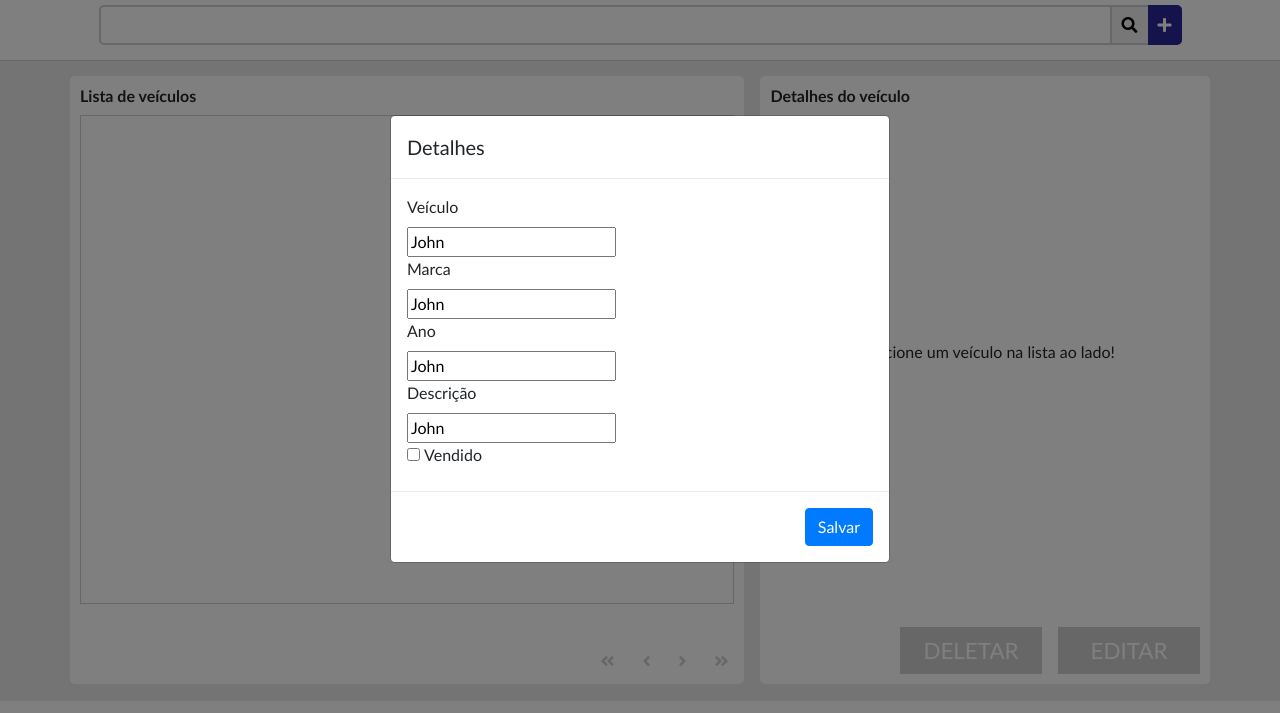
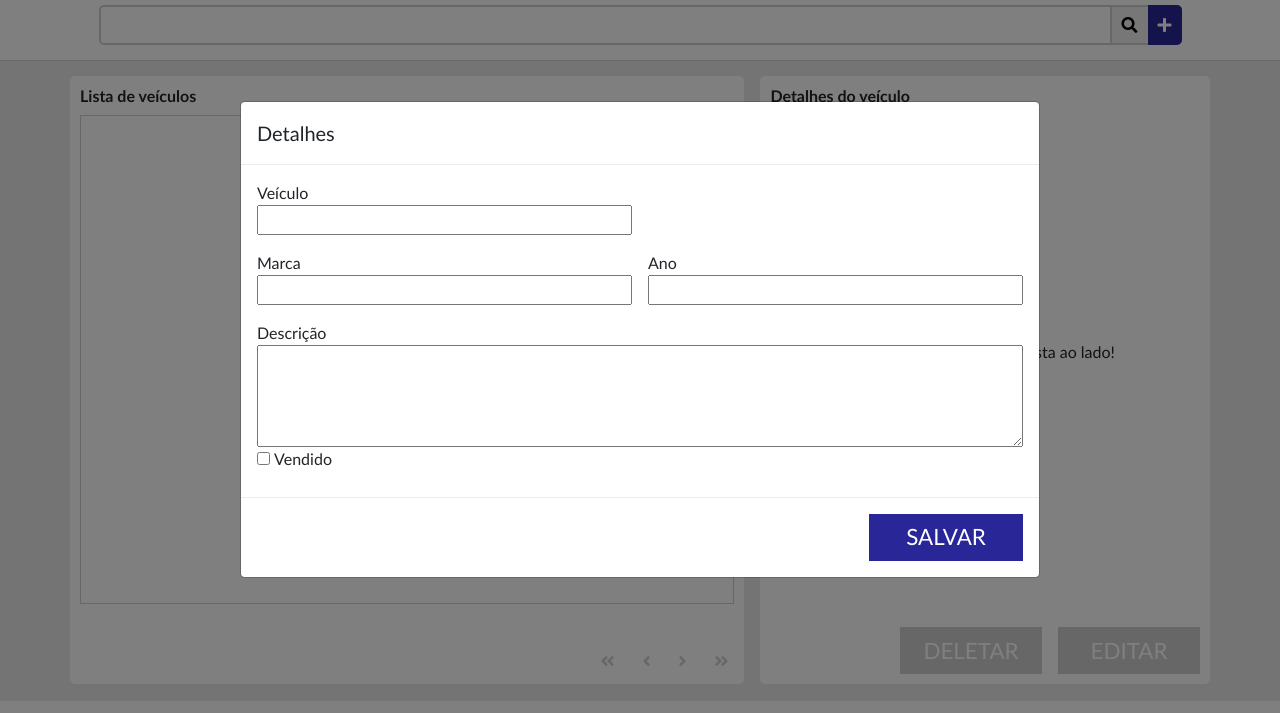
Before and after one commit to kenzotakamori/TesteOncar, a website: page index.html in a window 1280 px wide. Both pictures are taken after a click on the button 1164 px from the left and 86 px from the top of the page. Shown: the part 61-774 px from the top of the page. Drawn offline with nearby package versions, Linux system fonts and the light colour scheme; no server answers.

Commit message:
Modal format CSS

```diff
--- a/css/styles.css
+++ b/css/styles.css
@@ -152,6 +152,7 @@ header .teste a {
     place-items: center;
     font-size: 1.3rem;
     padding-right: 20px;
+    padding-left: 20px;
 }
 
 #list-details .details {
@@ -219,3 +220,56 @@ header .teste a {
 .inactive {
     display: none !important;
 }
+
+#detailModal .modal-body {
+    display: grid;
+    grid-template-columns: 1fr 1fr;
+    column-gap: 1rem;
+}
+
+#detailModal .modal-body .vehicle-input {
+    grid-column: 1 / 2;
+}
+
+#detailModal .modal-body .brand-input {
+    grid-column: 1 / 2;
+}
+
+#detailModal .modal-body .year-input {
+    grid-column: 2 / 3;
+}
+
+#detailModal .modal-body .description-input {
+    grid-column: 1 / 3;
+}
+
+.vehicle-input, .brand-input, .year-input, .description-input {
+    display: grid;
+    width: 100%;
+}
+
+#detailModal label {
+    margin-bottom: 0;
+}
+
+#detailModal input {
+    margin-bottom: 1rem;
+}
+
+#detailModal button, #deleteModal button {
+    border: none;
+    border-radius: 0;
+    color: #fff;
+    background-color: #292797;
+    height: 35px;
+    width: 130px;
+    font-size: 1.4rem;
+}
+
+#deleteModal button.btn-primary {
+    background-color: #bb2929;
+}
+
+#deleteModal button.btn-secondary {
+    background-color: #cfcfcf;
+}
--- a/templates/add-edit-vehicle-modal.html
+++ b/templates/add-edit-vehicle-modal.html
@@ -1,33 +1,33 @@
 <div id="detailModal" class="modal fade" tabindex="-1" role="dialog">
-    <div class="modal-dialog modal-dialog-centered" role="document">
+    <div class="modal-dialog modal-dialog-centered modal-lg" role="document">
         <div class="modal-content">
             <div class="modal-header">
                 <h5 class="modal-title">Detalhes</h5>
             </div>
             <div class="modal-body">
                 <div class="vehicle-input">
-                    <label for="vehicle">Veículo</label><br>
-                    <input type="text" id="vehicle" name="vehicle" value="John"><br>
+                    <label for="vehicle">Veículo</label>
+                    <input type="text" id="vehicle" name="vehicle">
                 </div>
                 <div class="brand-input">
-                    <label for="brand">Marca</label><br>
-                    <input type="text" id="brand" name="brand" value="John"><br>
+                    <label for="brand">Marca</label>
+                    <input type="text" id="brand" name="brand">
                 </div>
                 <div class="year-input">
-                    <label for="year">Ano</label><br>
-                    <input type="text" id="year" name="year" value="John"><br>
+                    <label for="year">Ano</label>
+                    <input type="text" id="year" name="year">
                 </div>
                 <div class="description-input">
-                    <label for="vehicle">Descrição</label><br>
-                    <input type="text" id="description" name="description" value="John"><br>
+                    <label for="vehicle">Descrição</label>
+                    <textarea id="description" name="description" rows="4"></textarea>
                 </div>
                 <div class="sold-input">
-                    <input type="checkbox" name="vendido" value="vendido">
+                    <input type="checkbox" name="vendido">
                     <label for="vendido">Vendido</label>
                 </div>
             </div>
             <div class="modal-footer">
-                <button type="button" class="btn btn-primary">Salvar</button>
+                <button type="button" class="btn btn-primary">SALVAR</button>
             </div>
         </div>
     </div>
```
